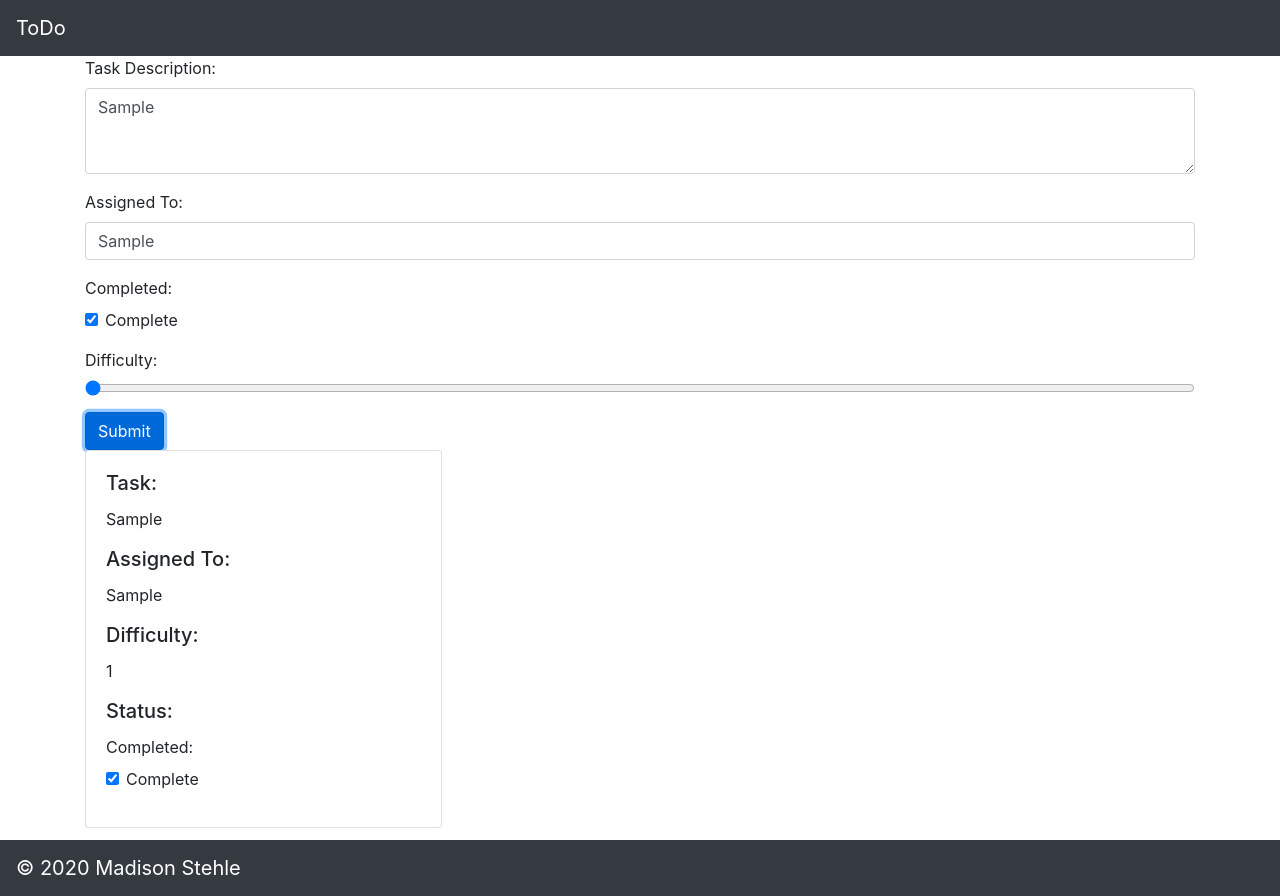
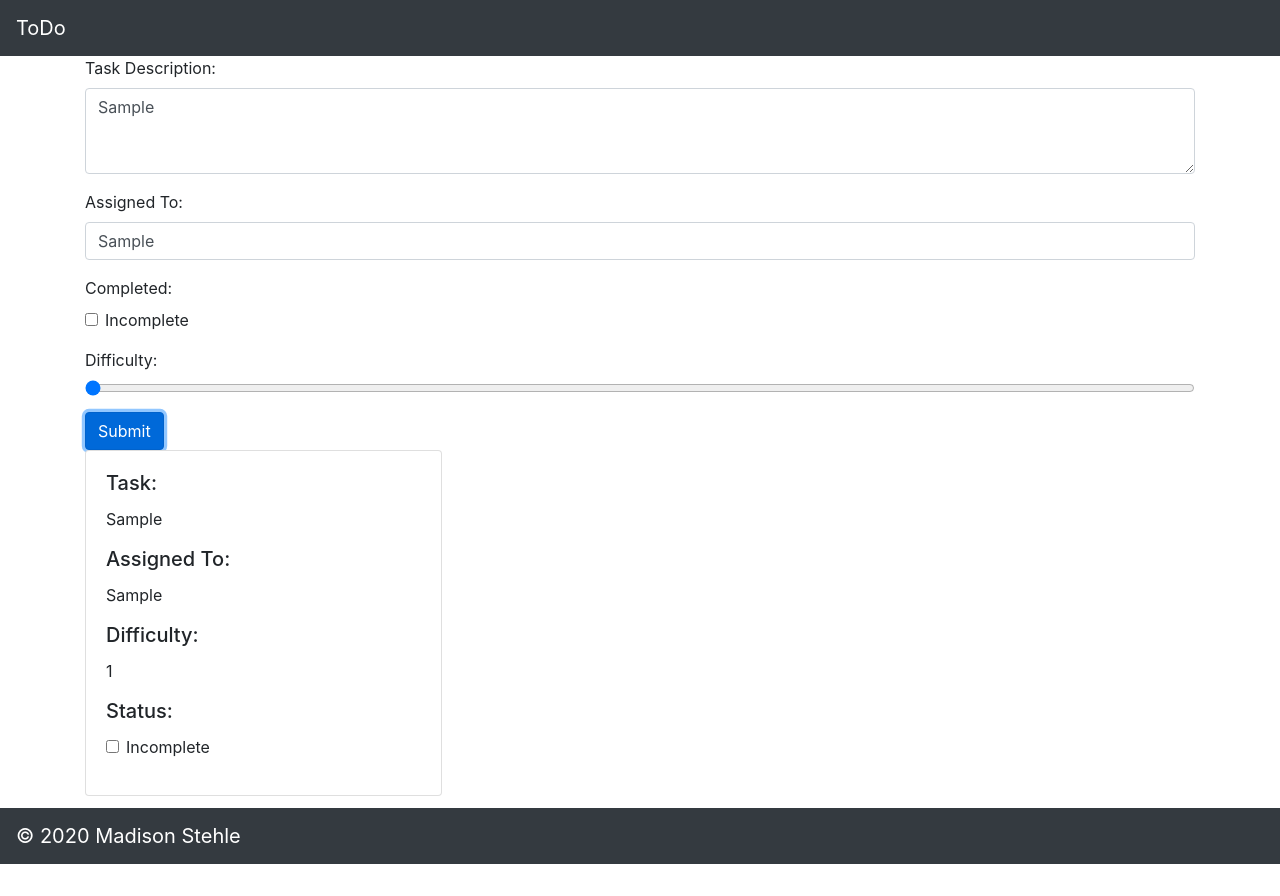
Before and after one commit to 401-advanced-javascript-madisonstehle/ToDo-React, a React (Create React App) app: page / in a window 1280 px wide. Both pictures are taken after typing "Sample", "Sample" into the empty fields and a click on the button "Submit". After the commit the page ends 864 px from the top, so only its background shows below. Built offline with nearby package versions, Linux system fonts and the light colour scheme.

Commit message:
completing tasks modifies title

```diff
--- a/src/components/ToDo.js
+++ b/src/components/ToDo.js
@@ -6,6 +6,12 @@ import List from './ToDoList.js';
 
 function ToDo() {
   const [ list, setList ] = useState([]);
+
+  function updateTask(idx, updatedTask) {
+    let currentTasks = [...list];
+    currentTasks[idx] = updatedTask;
+    setList(currentTasks);
+  }
 
   useEffect(() => {
     let incomplete = 0;
@@ -16,6 +22,7 @@ function ToDo() {
       }
     }
 
+    console.log('incomplete', incomplete);
     if (incomplete === 1) document.title = '1 incomplete task';
     else if (incomplete) document.title = `${incomplete} incomplete tasks`;
     else document.title = 'All tasks complete!';
@@ -24,7 +31,7 @@ function ToDo() {
   return(
     <Container>
       <Form updateList={ setList } allTasks={ list } />
-      <List list={ list } />
+      <List list={ list } updateList={ setList } updateTask= { updateTask }/>
     </Container>
   )
 }
--- a/src/components/ToDoForm.js
+++ b/src/components/ToDoForm.js
@@ -46,8 +46,8 @@ function ToDoForm(props) {
         <Form.Check
             id='status-switch'
             type='checkbox'
-            label={status ? 'Complete' : 'Incomplete'}
-            checked={status}
+            label={!status ? 'Complete' : 'Incomplete'}
+            checked={!status}
             onChange={(e) => {
               setStatus(!status);
             }}
--- a/src/components/ToDoItem.js
+++ b/src/components/ToDoItem.js
@@ -19,15 +19,18 @@ function Item(props) {
 
         <Card.Title as='h5'>Status:</Card.Title>
         <Form>
-          <Form.Group controlId='status'>
-          <Form.Label>Completed: </Form.Label>
+          <Form.Group controlId={`status-${props.idx}`}>
             <Form.Check
-              id='status-switch'
+                id={`status-switch-${props.idx}`}
                 type='checkbox'
-              label={status ? 'Complete' : 'Incomplete'}
-              checked={status}
+                label={!status ? 'Complete' : 'Incomplete'}
+                checked={!status}
                 onChange={(e) => {
+                  let newTask = {...props.item};
+                  newTask.status = !status;
+
                   setStatus(!status);
+                  props.updateTask(props.idx, newTask);
                 }}
             />
           </Form.Group>
--- a/src/components/ToDoList.js
+++ b/src/components/ToDoList.js
@@ -7,7 +7,7 @@ function List(props) {
   let items = [];
 
   for ( let i = 0; i < props.list.length; i++ ) {
-    items.push(<Item item={props.list[i]} key={i}/>);
+    items.push(<Item item={props.list[i]} key={i} idx={i} updateTask={props.updateTask}/>);
   }
 
   return (
```
Lines whose indentation alone changed are shown as unchanged.
